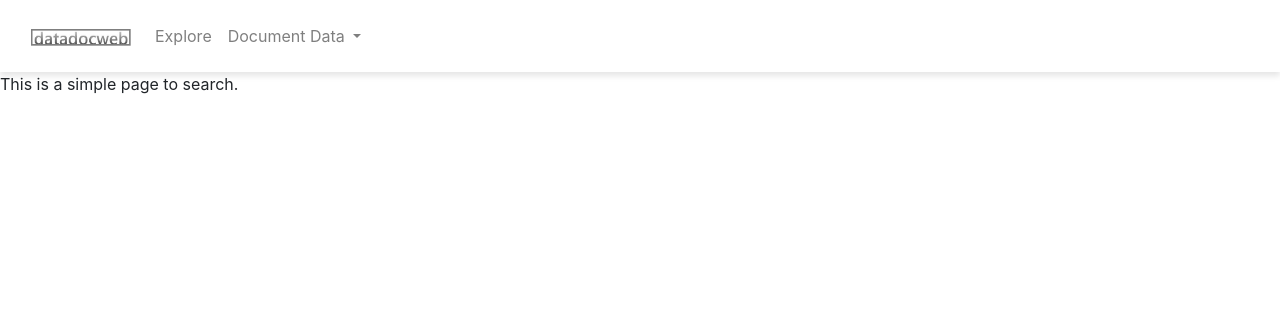
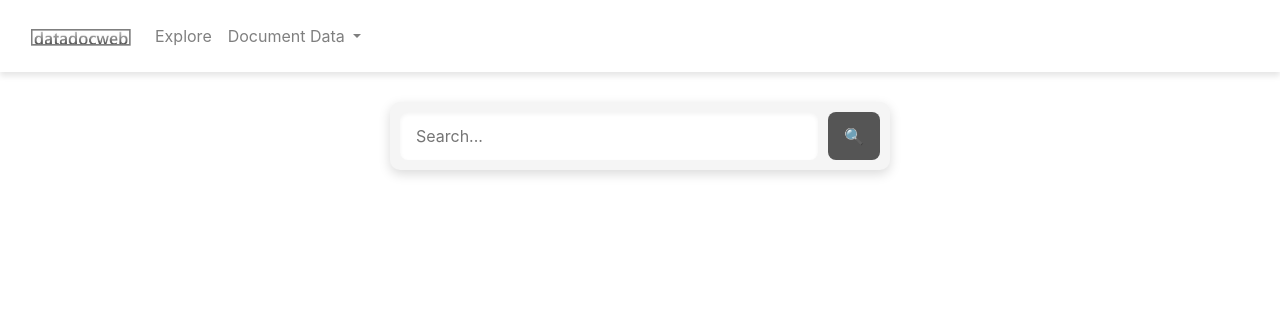
Before and after one commit to EMMC-ASBL/datadocweb, a Django app: page /explore/ in a window 1280 px wide. Shown: the top 332 px of the page. Run offline with Django 5.2, Linux system fonts and the light colour scheme; some libraries are stand-ins or nearby versions.

Commit message:
placeholder search bar

```diff
--- a/datadoc/templates/datadoc/views/explore.html
+++ b/datadoc/templates/datadoc/views/explore.html
@@ -2,8 +2,52 @@
 
 {% block content %}
 {% include 'datadoc/components/header.html' %}
+<style>
+    .search-form {
+        display: flex;
+        justify-content: center;
+        align-items: center;
+        margin: 30px auto;
+        max-width: 500px;
+        padding: 10px;
+        background-color: #f5f5f5;
+        box-shadow: 0 4px 12px rgba(0, 0, 0, 0.15);
+        border-radius: 10px;
+    }
+
+    .search-input {
+        flex: 1;
+        padding: 12px 16px;
+        border: none;
+        border-radius: 8px;
+        font-size: 16px;
+        background-color: #fff;
+        box-shadow: inset 0 2px 4px rgba(0, 0, 0, 0.05);
+        outline: none;
+    }
+
+    .search-button {
+        padding: 12px 16px;
+        margin-left: 10px;
+        background-color: #555;
+        color: white;
+        border: none;
+        border-radius: 8px;
+        cursor: pointer;
+        font-size: 16px;
+        transition: background-color 0.3s ease;
+    }
+
+    .search-button:hover {
+        background-color: #333;
+    }
+</style>
 
 <main>
-    <p>This is a simple page to search.</p>
+    <!-- Need to be implemented -->
+    <form method="GET" class="search-form">
+        <input type="text"  placeholder="Search..." class="search-input">
+        <button type="submit" class="search-button">🔍</button>
+    </form>
 </main>
 {% endblock %}
```
